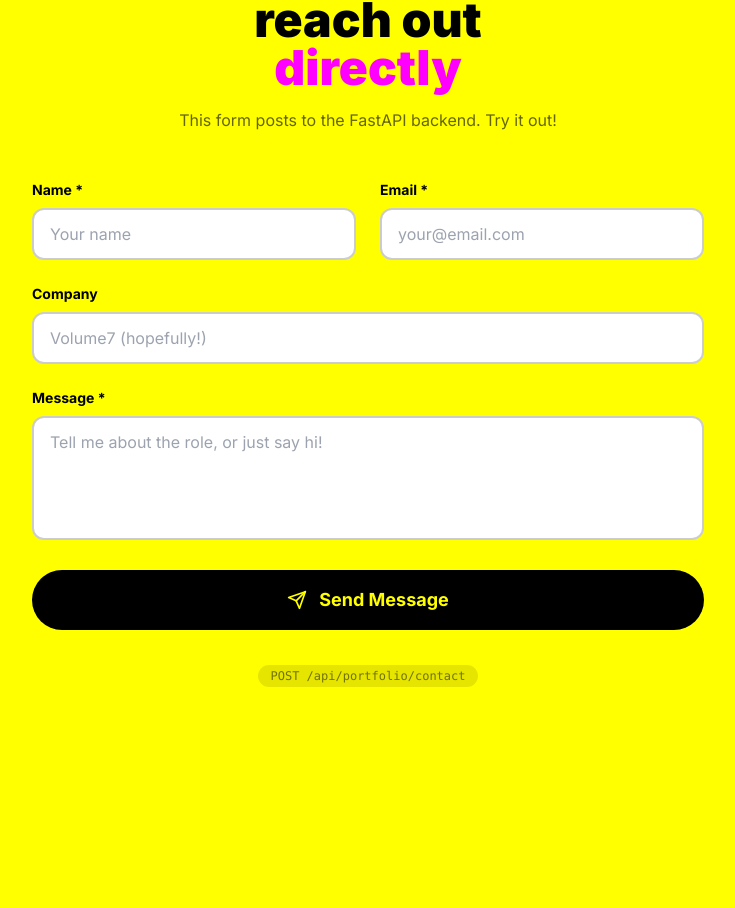
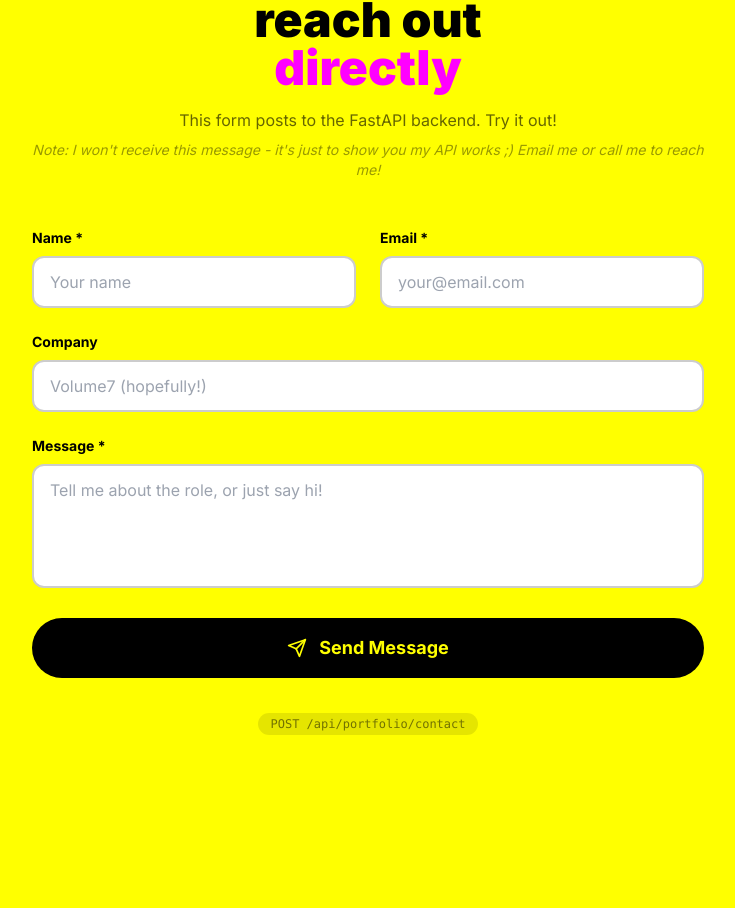
Before and after one commit to FDekinder/HireFred, a Next.js app in the folder frontend/: page / in a window 1280 px wide. Shown: the part 5775-6683 px from the top of the page, without its empty margins (272-1007 px from the left). Built offline with nearby package versions, Linux system fonts and the light colour scheme; no server answers.

Commit message:
Add note about contact form being a demo

```diff
--- a/frontend/components/landing/ContactForm.tsx
+++ b/frontend/components/landing/ContactForm.tsx
@@ -52,6 +52,9 @@ export function ContactForm() {
           </h2>
           <p className="text-black/60">
             This form posts to the FastAPI backend. Try it out!
+          </p>
+          <p className="text-black/40 text-sm mt-2 italic">
+            Note: I won't receive this message - it's just to show you my API works ;) Email me or call me to reach me!
           </p>
         </motion.div>
 
```
